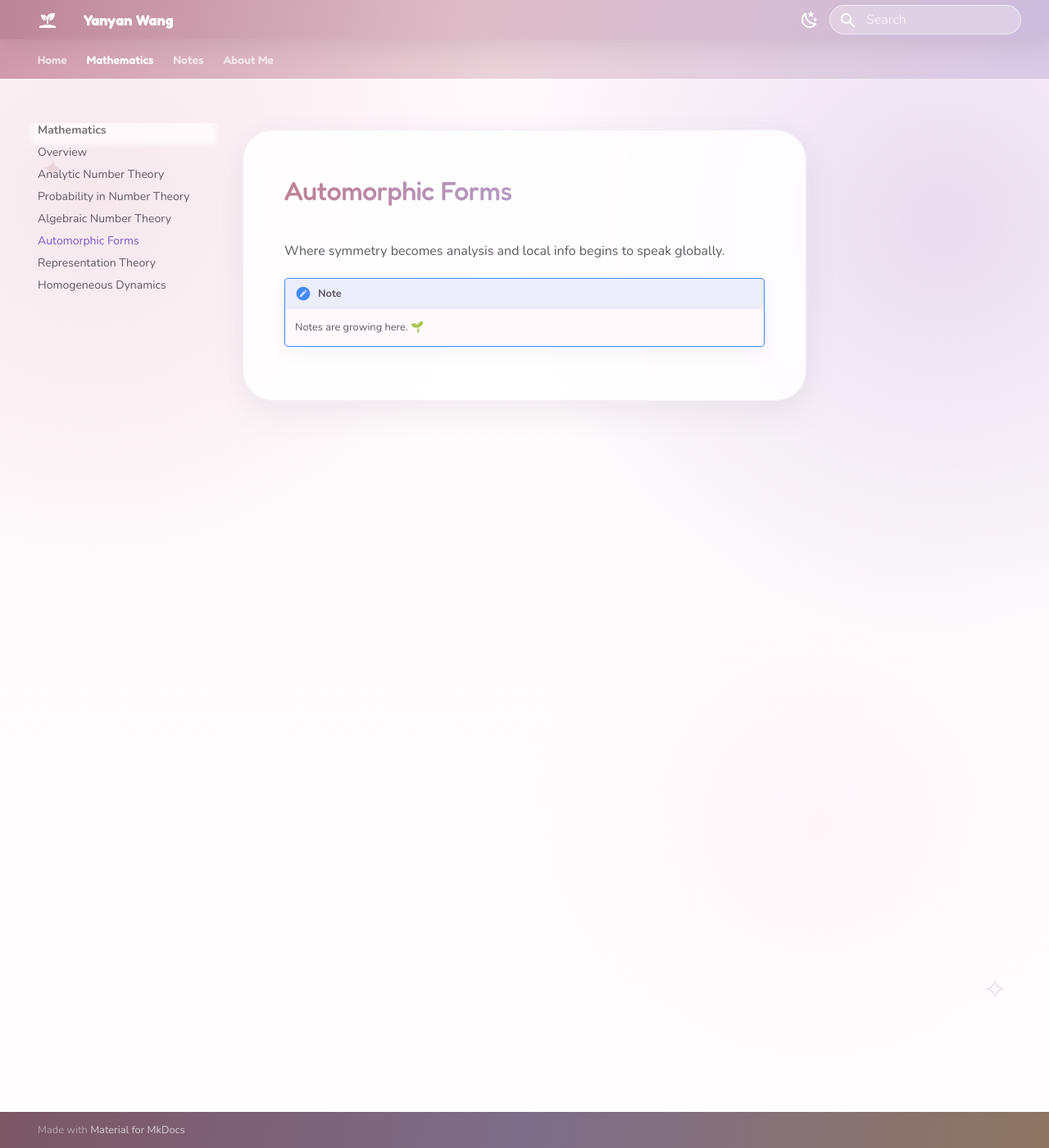
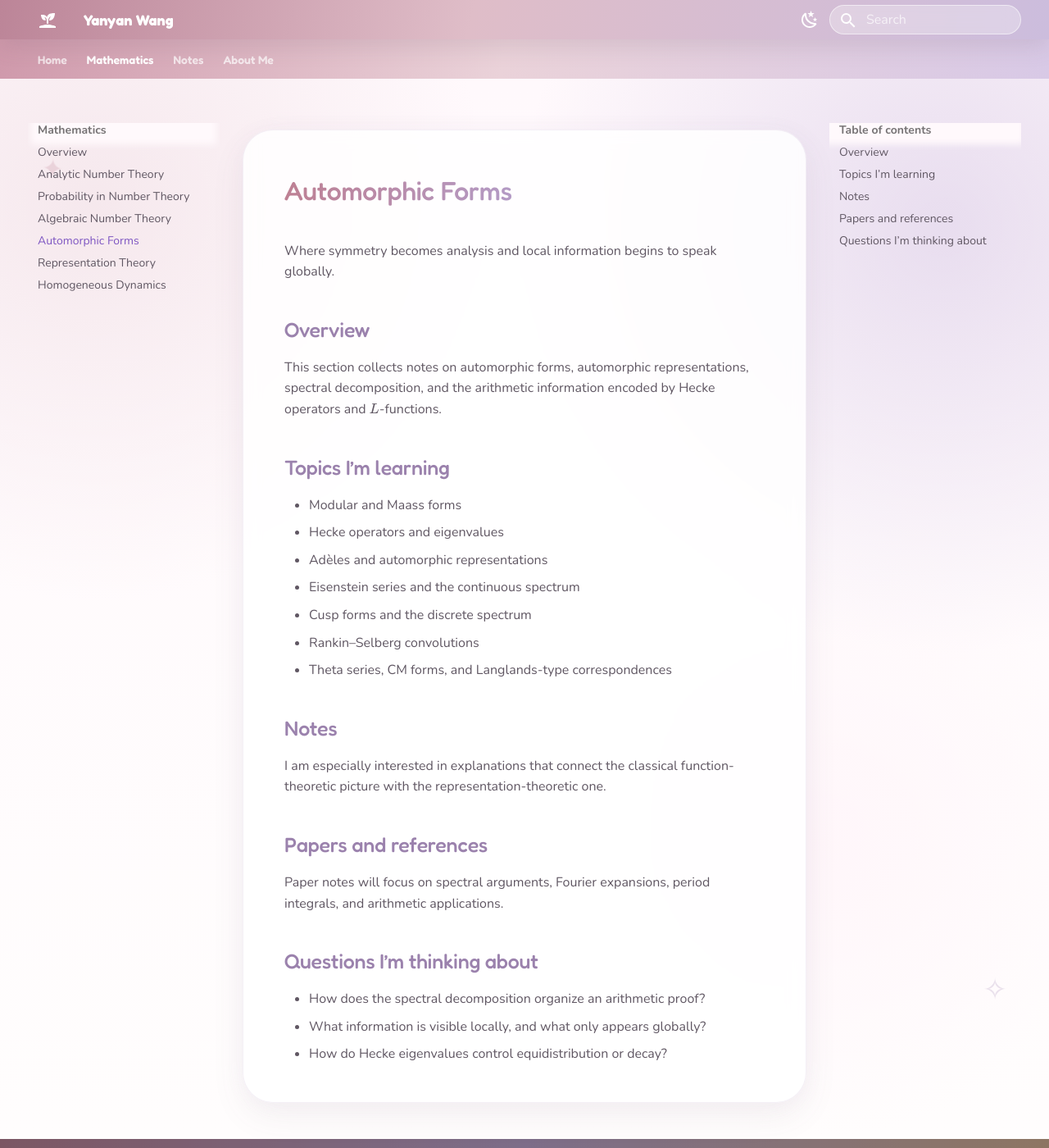
Before and after one commit to yanyanwang-math/yanyanwang-math.github.io, an MkDocs documentation site: the page built from docs/automorphic-forms/index.md, in a window 1280 px wide and 1400 px high. Shown: the whole window at 82% size. Built offline with MkDocs 1.6.1 and Material for MkDocs 9.7.7, drawn with Linux system fonts in a browser that asks for light colours.

Commit message:
Add files via upload

```diff
--- a/docs/automorphic-forms/index.md
+++ b/docs/automorphic-forms/index.md
@@ -1,7 +1,31 @@
 # Automorphic Forms
 
-Where symmetry becomes analysis and local info begins to speak globally.
+Where symmetry becomes analysis and local information begins to speak globally.
 
-!!! note
+## Overview
 
-    Notes are growing here. 🌱
+This section collects notes on automorphic forms, automorphic representations, spectral decomposition, and the arithmetic information encoded by Hecke operators and \(L\)-functions.
+
+## Topics I’m learning
+
+- Modular and Maass forms
+- Hecke operators and eigenvalues
+- Adèles and automorphic representations
+- Eisenstein series and the continuous spectrum
+- Cusp forms and the discrete spectrum
+- Rankin–Selberg convolutions
+- Theta series, CM forms, and Langlands-type correspondences
+
+## Notes
+
+I am especially interested in explanations that connect the classical function-theoretic picture with the representation-theoretic one.
+
+## Papers and references
+
+Paper notes will focus on spectral arguments, Fourier expansions, period integrals, and arithmetic applications.
+
+## Questions I’m thinking about
+
+- How does the spectral decomposition organize an arithmetic proof?
+- What information is visible locally, and what only appears globally?
+- How do Hecke eigenvalues control equidistribution or decay?
```
